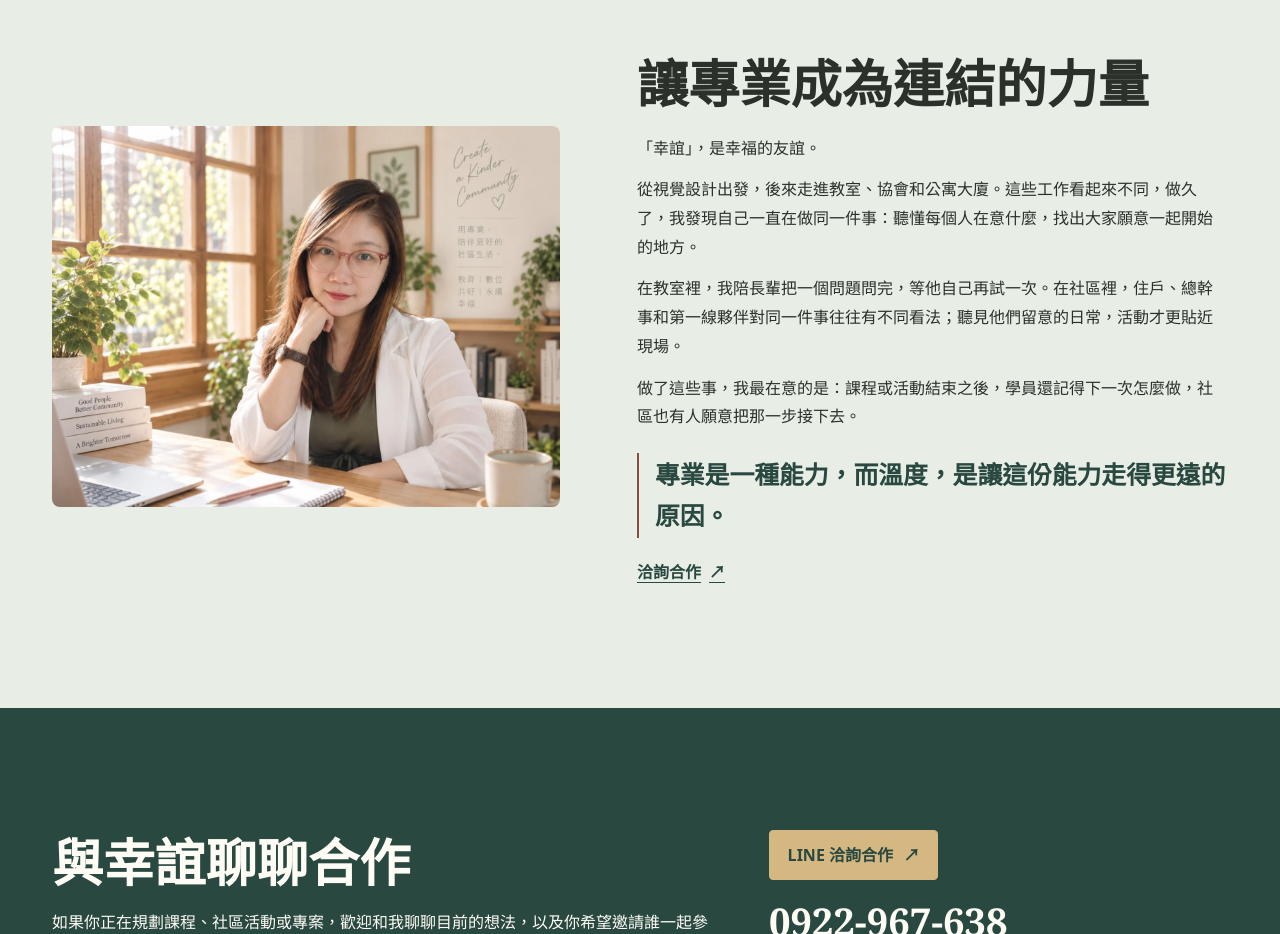
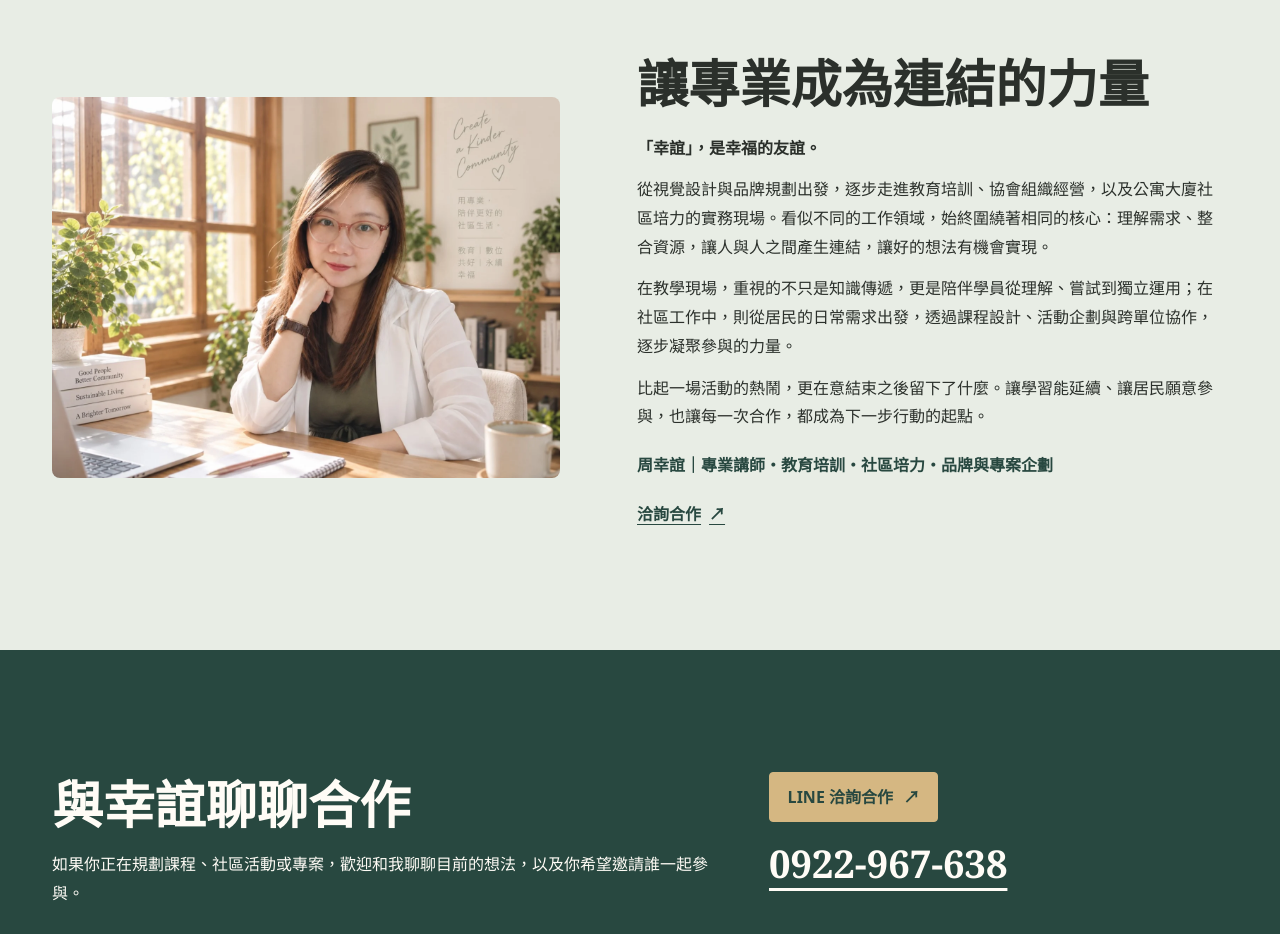
Before and after one commit to Chou-shana/shana-web, a plain HTML site: page index.html in a window 1280 px wide. Shown: the part 2740-3674 px from the top of the page. Drawn offline with Linux system fonts and the light colour scheme.

Commit message:
Publish revised SHANA biography

```diff
--- a/index.html
+++ b/index.html
@@ -90,8 +90,9 @@
   <div class="wrap about-grid">
     <div class="about-visual"><img src="shana-portrait.webp" alt="周幸誼戴眼鏡、穿白色外套，坐在窗邊書桌前" width="1440" height="1080" loading="lazy" decoding="async"></div>
     <div><h2 id="about-title">讓專業成為連結的力量</h2>
-      <p>「幸誼」，是幸福的友誼。</p><p>從視覺設計出發，後來走進教室、協會和公寓大廈。這些工作看起來不同，做久了，我發現自己一直在做同一件事：聽懂每個人在意什麼，找出大家願意一起開始的地方。</p><p>在教室裡，我陪長輩把一個問題問完，等他自己再試一次。在社區裡，住戶、總幹事和第一線夥伴對同一件事往往有不同看法；聽見他們留意的日常，活動才更貼近現場。</p><p>做了這些事，我最在意的是：課程或活動結束之後，學員還記得下一次怎麼做，社區也有人願意把那一步接下去。</p>
-      <blockquote class="about-quote"><p>專業是一種能力，而溫度，是讓這份能力走得更遠的原因。</p></blockquote>
+      <p><strong>「幸誼」，是幸福的友誼。</strong></p>
+      <p>從視覺設計與品牌規劃出發，逐步走進教育培訓、協會組織經營，以及公寓大廈社區培力的實務現場。看似不同的工作領域，始終圍繞著相同的核心：理解需求、整合資源，讓人與人之間產生連結，讓好的想法有機會實現。</p><p>在教學現場，重視的不只是知識傳遞，更是陪伴學員從理解、嘗試到獨立運用；在社區工作中，則從居民的日常需求出發，透過課程設計、活動企劃與跨單位協作，逐步凝聚參與的力量。</p><p>比起一場活動的熱鬧，更在意結束之後留下了什麼。讓學習能延續、讓居民願意參與，也讓每一次合作，都成為下一步行動的起點。</p>
+      <p class="about-signature"><strong>周幸誼｜專業講師・教育培訓・社區培力・品牌與專案企劃</strong></p>
       <a class="text-link" href="#contact">洽詢合作 <span aria-hidden="true">↗</span></a>
     </div>
   </div>
--- a/site.css
+++ b/site.css
@@ -77,7 +77,7 @@ nav a:last-child { border: 1px solid var(--navy); padding: .43rem .92rem; border
 .portrait-name { font: 700 clamp(2.5rem, 7vw, 6rem)/1 var(--display); }
 .about h2 { margin: .3rem 0 1.1rem; }
 .about p + p, .about h2 + p { margin-top: .8rem; }
-.about-quote { margin: 1.35rem 0 0; padding: .1rem 0 .1rem 1rem; border-inline-start: 2px solid var(--accent); color: var(--navy); font: 700 clamp(1.17rem, 2vw, 1.55rem)/1.65 var(--display); }
+.about .about-signature { margin-top: 1.25rem; color: var(--navy); }
 .about .text-link { margin-top: 1.25rem; }
 .contact { background: var(--navy); color: var(--white); --focus: var(--gold); }
 .contact-grid { display: grid; grid-template-columns: minmax(0, 1fr) minmax(0, .67fr); align-items: start; gap: 2rem; }
```
Also changed, not shown: public-profile.json (+5 -5 lines).
